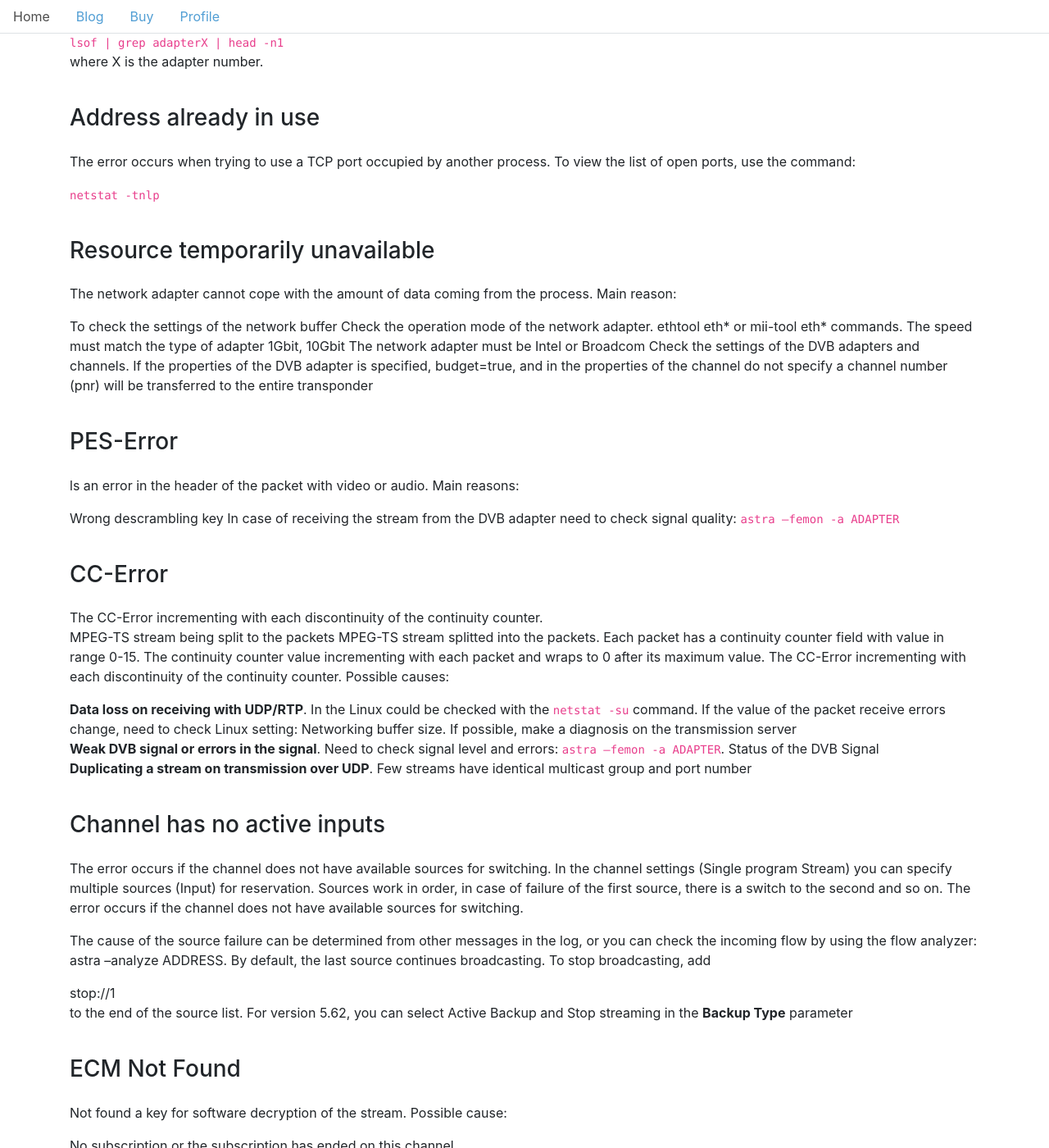
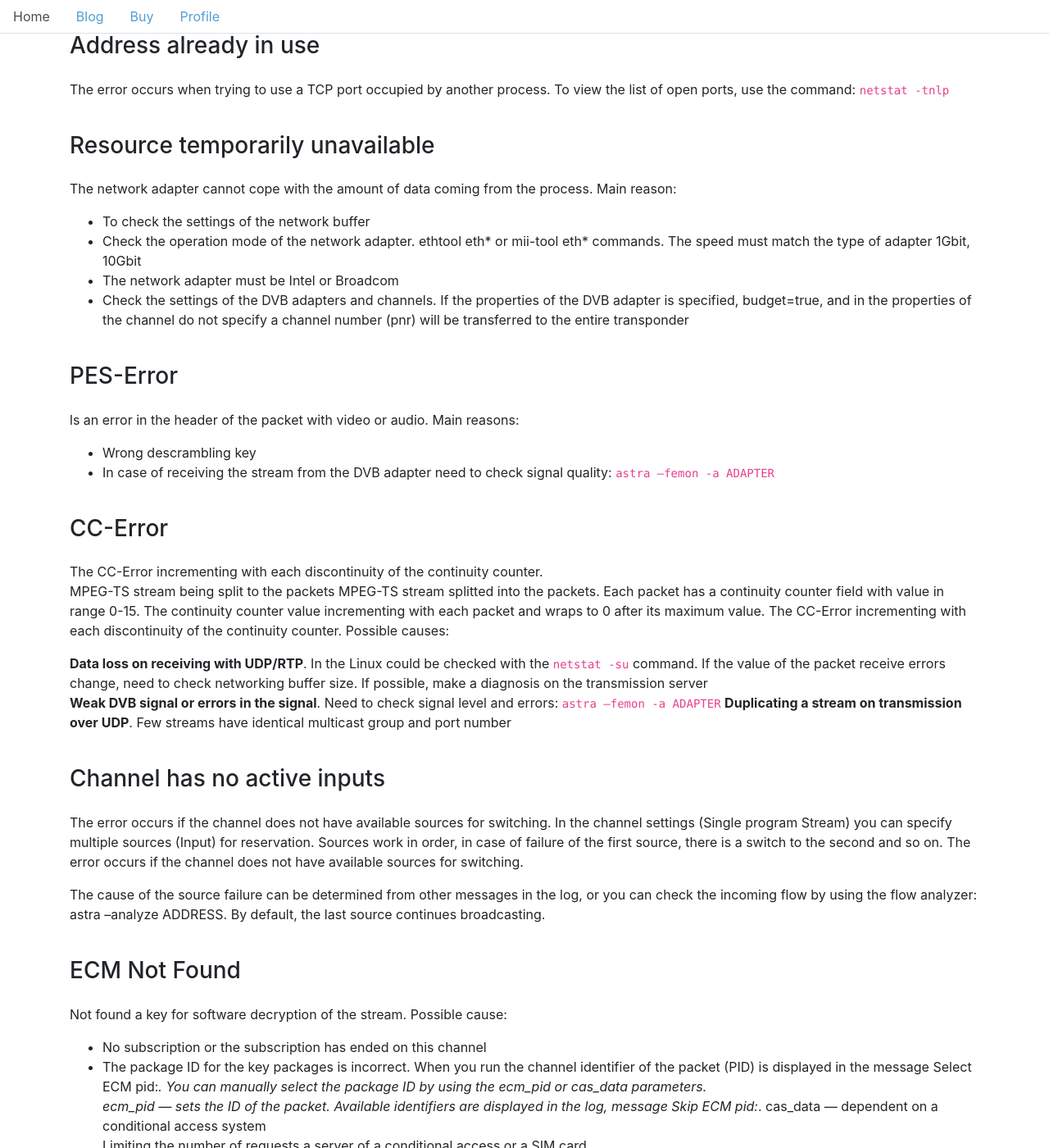
Before and after one commit to ramzes1401ss3/cesbo-www, a Jekyll site: the page built from en/_posts/2018-11-18-log.md, in a window 1280 px wide and 1400 px high, scrolled down 2084 px. Shown: the whole window at 82% size. Built offline with Jekyll 4.4.1, drawn with Linux system fonts in a browser that asks for light colours; some of the changed text lies outside the part shown.

Commit message:
Update 2018-11-18-log.md

````diff
--- a/en/_posts/2018-11-18-log.md
+++ b/en/_posts/2018-11-18-log.md
@@ -32,7 +32,6 @@ fe has lock. status:SCVYL signal:60% snr:80% ber:0 unc:0
 Status of the DVB adapter is described by several values
 
 - **status** — list of flags describing the tuner state. State if signal locked is SCVYL:
-
     - **SIGNAL** — found something above the noise level
     - **CARRIER** — found a DVB signal
     - **VITERBI** — FEC (forward error correction) is stable
@@ -56,16 +55,15 @@ To increase system limit, launch ulimit -n 65536 before Astra. The command can b
 
 
 ### PAT: stream with id * is not found
-
 No channel with the specified number (pnr) was found in the stream. To check available channels, you must scan the source.
 
 
 ### Device or resource busy
+The error occurs when trying to use DVB adapter occupied by another process. You can check the list of adapters and their status by using the command:
+`astra --dvbls`
 
-The error occurs when trying to use DVB adapter occupied by another process. You can check the list of adapters and their status by using the command:
+Examples of command output:
 
-`astra --dvbls`
-Examples of command output.
 Free adapter:
 ```
 Nov 10 09:00:00: INFO: adapter = 3, device = 0
@@ -73,6 +71,7 @@ Nov 10 09:00:00: INFO:     mac = 00:17:42:00:00:00
 Nov 10 09:00:00: INFO:     frontend = Montage DS3103/TS2022
 Nov 10 09:00:00: INFO:     type = S
 ```
+
 Adapter busy:
 ```
 Nov 10 09:00:00: WARNING: adapter = 2, device = 0
@@ -81,38 +80,36 @@ Nov 10 09:00:00: WARNING:     mac = 00:17:42:54:09:52
 Nov 10 09:00:00: WARNING:     frontend = Montage DS3103/TS2022
 Nov 10 09:00:00: WARNING:     type = S
 ```
+
 Error, possibly a hardware issue, or you need to reinstall the drivers:
 ```
 Nov 10 09:00:00: ERROR: adapter = 1, device = 0
 Nov 10 09:00:00: ERROR:     failed to open [Bad file descriptor]
 ```
+
 To determine which process the adapter uses, use the following command:
-
-`lsof | grep adapterX | head -n1`
-where X is the adapter number.
-
+`lsof | grep adapterX | head -n1`  - where X is the adapter number.
 
 ### Address already in use
 
 The error occurs when trying to use a TCP port occupied by another process. To view the list of open ports, use the command:
-
 `netstat -tnlp`
 
 ### Resource temporarily unavailable
 
 The network adapter cannot cope with the amount of data coming from the process. Main reason:
 
-To check the settings of the network buffer
-Check the operation mode of the network adapter. ethtool eth* or mii-tool eth* commands. The speed must match the type of adapter 1Gbit, 10Gbit
-The network adapter must be Intel or Broadcom
-Check the settings of the DVB adapters and channels. If the properties of the DVB adapter is specified, budget=true, and in the properties of the channel do not specify a channel number (pnr) will be transferred to the entire transponder
+- To check the settings of the network buffer
+- Check the operation mode of the network adapter. ethtool eth* or mii-tool eth* commands. The speed must match the type of adapter 1Gbit, 10Gbit
+- The network adapter must be Intel or Broadcom
+- Check the settings of the DVB adapters and channels. If the properties of the DVB adapter is specified, budget=true, and in the properties of the channel do not specify a channel number (pnr) will be transferred to the entire transponder
 
 ### PES-Error
 
 ls an error in the header of the packet with video or audio. Main reasons:
 
-Wrong descrambling key
-In case of receiving the stream from the DVB adapter need to check signal quality: `astra –femon -a ADAPTER`
+- Wrong descrambling key
+- In case of receiving the stream from the DVB adapter need to check signal quality: `astra –femon -a ADAPTER`
 
 ### CC-Error
 
@@ -121,8 +118,8 @@ MPEG-TS stream being split to the packets MPEG-TS stream splitted into the packe
 Each packet has a continuity counter field with value in range 0-15. The continuity counter value incrementing with each packet and wraps to 0 after its maximum value.
 The CC-Error incrementing with each discontinuity of the continuity counter. Possible causes:
 
-**Data loss on receiving with UDP/RTP**. In the Linux could be checked with the `netstat -su` command. If the value of the packet receive errors change, need to check Linux setting: Networking buffer size. If possible, make a diagnosis on the transmission server
-**Weak DVB signal or errors in the signal**. Need to check signal level and errors: `astra –femon -a ADAPTER`. Status of the DVB Signal
+**Data loss on receiving with UDP/RTP**. In the Linux could be checked with the `netstat -su` command. If the value of the packet receive errors change, need to check networking buffer size. If possible, make a diagnosis on the transmission server
+**Weak DVB signal or errors in the signal**. Need to check signal level and errors: `astra –femon -a ADAPTER`
 **Duplicating a stream on transmission over UDP**. Few streams have identical multicast group and port number
 
 ### Channel has no active inputs
@@ -130,18 +127,15 @@ The CC-Error incrementing with each discontinuity of the continuity counter. Pos
 The error occurs if the channel does not have available sources for switching.
 In the channel settings (Single program Stream) you can specify multiple sources (Input) for reservation. Sources work in order, in case of failure of the first source, there is a switch to the second and so on. The error occurs if the channel does not have available sources for switching.
 
-The cause of the source failure can be determined from other messages in the log, or you can check the incoming flow by using the flow analyzer: astra –analyze ADDRESS. By default, the last source continues broadcasting. To stop broadcasting, add
-
-stop://1
-to the end of the source list. For version 5.62, you can select Active Backup and Stop streaming in the **Backup Type** parameter
+The cause of the source failure can be determined from other messages in the log, or you can check the incoming flow by using the flow analyzer: astra –analyze ADDRESS. By default, the last source continues broadcasting.
 
 
 ### ECM Not Found
 
 Not found a key for software decryption of the stream. Possible cause:
 
-No subscription or the subscription has ended on this channel
-The package ID for the key packages is incorrect. When you run the channel identifier of the packet (PID) is displayed in the message Select ECM pid:*. You can manually select the package ID by using the ecm_pid or cas_data parameters.
+- No subscription or the subscription has ended on this channel
+- The package ID for the key packages is incorrect. When you run the channel identifier of the packet (PID) is displayed in the message Select ECM pid:*. You can manually select the package ID by using the ecm_pid or cas_data parameters.
 ecm_pid — sets the ID of the packet. Available identifiers are displayed in the log, message Skip ECM pid:*.
 cas_data — dependent on a conditional access system
 Limiting the number of requests a server of a conditional access or a SIM card
````
